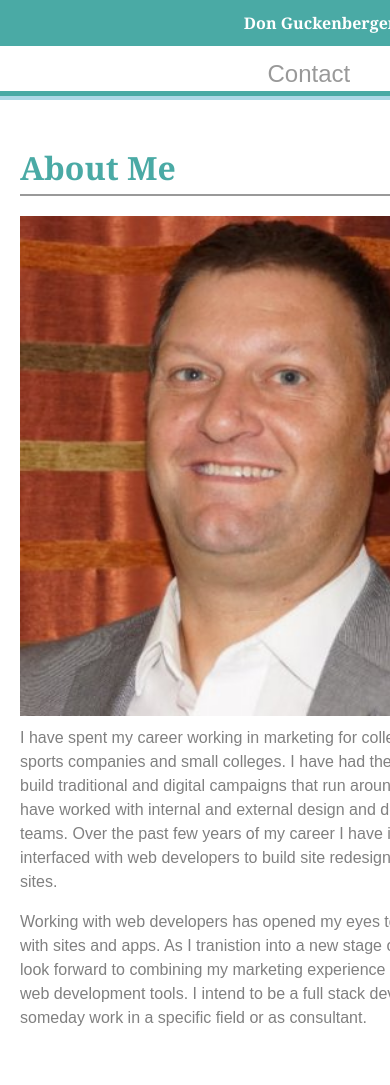
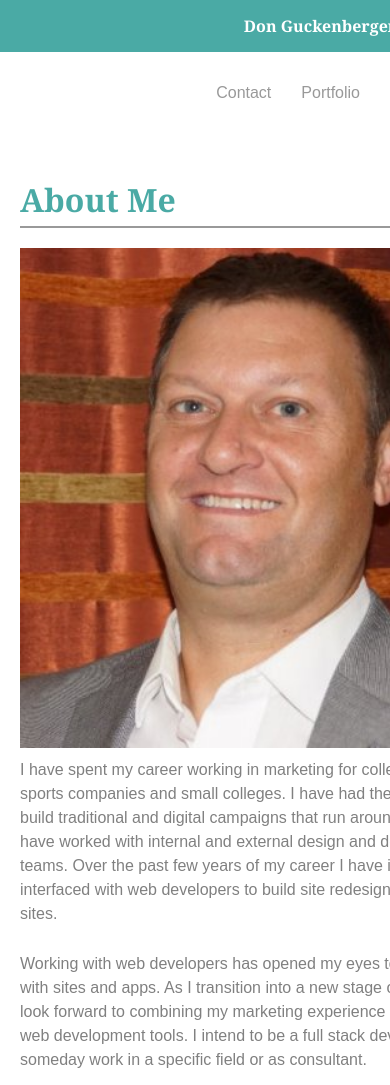
Before and after one commit to obidon23/Responsive-Portfolio, a plain HTML site: page index.html in a window 390 px wide. Shown: the top 1085 px of the page. Drawn offline with nearby package versions, Linux system fonts and the light colour scheme; files that its build step writes are made by us from their sources.

Commit message:
updated code with responsive

```diff
--- a/assets/css/styles.css
+++ b/assets/css/styles.css
@@ -5,7 +5,6 @@ body {
 }
 .container {
 	width: 1024px;
-	border-bottom: 4px solid lightblue;
 	margin: 0 auto;
 	background-color: #f2f2f2;
 	padding: 0;
@@ -22,6 +21,7 @@ header {
 
 .content {
 	background-color: #f2f2f2;
+	clear: both;
 }
 	h1 {
 		position: relative;
@@ -33,12 +33,12 @@ header {
 		left: 100px;
 		width: 240px;
 		float: left;
-		padding: 30px 0;
+		padding: 32px 0;
 		margin: 0;
 			}
 
 	nav {
-				float: right;
+		float: right;
 		text-decoration: none;
 		padding: 16px;
 	}
@@ -82,7 +82,7 @@ header {
 		}
 
 #main-content {
-	width: 600px;
+	width: 550px;
 	background-color: #fff;
 	padding: 0 20px 20px 20px;
 	margin: 25px 25px 25px 100px;
@@ -105,6 +105,7 @@ p {
 	font-size: 16px;
 	line-height: 24px;
 	color: gray;
+	padding-bottom: 10px;
 }
 
  #connect {
@@ -227,27 +228,29 @@ footer p {
 		padding: 15px 0;
 	}
 
-	.main-menu {
+	nav {
 		clear: both;
 		margin: 0 auto;
 		width: 640px;
+		background-color: white;
+		text-align: center;
 		}
 
-	.main-menu li {
+	nav li {
 		display: inline;
 		padding: 5px 10px;
 		text-decoration: none;
 		}
 
-	.main-menu a {
+	nav a {
 		padding: 5px 3px;
 		text-decoration: none;
 		color: #999999;
 		font-family: 'Arial', 'Helvetica Neue', Helvetica, sans-serif;
-		font-size: 10px;
+		font-size: 16px;
 	}
 
-	.main-menu a:hover {
+	nav a:hover {
 		color: #001a66;
 		text-decoration: none;
 		font-weight: bold;
@@ -255,7 +258,7 @@ footer p {
 		font-size: 24px;
 	}
 
-	.main-menu a:active {
+	nav a:active {
 		color: #orange;
 		text-decoration: none;
 		font-weight: bold;
@@ -263,7 +266,7 @@ footer p {
 		font-size: 24px;
 	}
 
-	.main-menu a:visited {
+	nav a:visited {
 		color: #green;
 		text-decoration: none;
 		font-weight: bold;
--- a/index.html
+++ b/index.html
@@ -5,8 +5,8 @@
 	<meta charset="UTF-8">
 	<title>Homework 1 - About Me</title>
 	<!-- Latest compiled and minified CSS -->
-	<link rel="stylesheet" href="css/reset.css">
-	<!-- Linking CSS -->
+<!-- 	<link rel="stylesheet" href="css/reset.css">
+ -->	<!-- Linking CSS -->
 	<link rel="stylesheet" type="text/css" href="assets/css/styles.css">
 	<!-- Linking jQuery -->
 	<script type="text/javascript" src="https://cdnjs.cloudflare.com/ajax/libs/jquery/3.1.0/jquery.min.js"></script>
@@ -28,7 +28,6 @@
 				<li ><a href="index.html">About</a></li>
 			</ul>
 		</nav>
-
 	</header>
 
 	<div class="content">
@@ -38,18 +37,18 @@
 			<img class="headshot" src="assets/images/headshot.jpg">
 
 		<p>I have spent my career working in marketing for collegiate athletics, sports companies and small colleges. I have had the opportunity to build traditional and digital campaigns that run around the world. I have worked with internal and external design and development teams. Over the past few years of my career I have increasingly interfaced with web developers to build site redesigns and maintain sites. </p>
-		<br>
-		<p>Working with web developers has opened my eyes to a new world with sites and apps. As I tranistion into a new stage of my career, I look forward to combining my marketing experience with a new set of web development tools. I intend to be a full stack developer and may someday work in a specific field or as consultant.</p>
-		</div>
+
+		<p>Working with web developers has opened my eyes to a new world with sites and apps. As I transition into a new stage of my career, I look forward to combining my marketing experience with a new set of web development tools. I intend to be a full stack developer and may someday work in a specific field or as consultant.</p>
+		</section>
 
 		<section id="connect">
 			<h3>Connect with Me</h3>
 			<a href="https://github.com/obidon23" target="_blank"><img class="connects" src="assets/images/github-logo-5F384D0265-seeklogo.com.png" alt="github"></a>
 			<a href="http://www.linkedin.com/in/don-guckenberger-m-s-3270bb7/" target="_blank"><img class="connects" src="assets/images/square-linkedin-512.png" alt="linked in"></a>
 			<a href="http://stackoverflow.com/users/7921937/d-guckenberger" target="_blank"><img class="connects" src="assets/images/stackoverflow-6-xxl.png" alt="stack overflow"> </a>
-		</div>
+		</section>
 
-	</section>
+	</div>
 </div>
 <footer>
 	<p> &copy; Copyright 2017 Don Guckenberger
```
